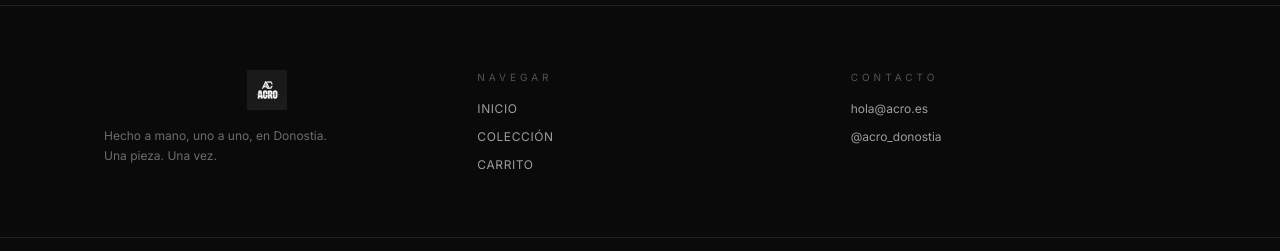
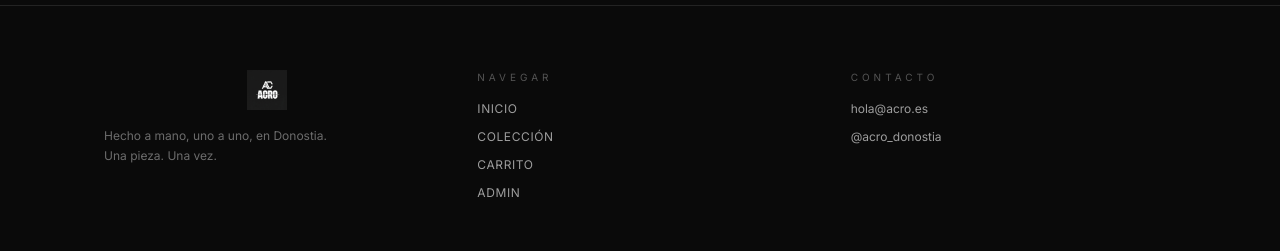
Before and after one commit to elsenoralexander/acro, a Next.js app: page / in a window 1280 px wide. Shown: the part 5710-5961 px from the top of the page. Built offline with nearby package versions, Linux system fonts and the light colour scheme.

Commit message:
feat: enlace Admin en footer bajo Carrito

```diff
--- a/src/components/Footer.tsx
+++ b/src/components/Footer.tsx
@@ -26,6 +26,7 @@ export function Footer() {
             { href: '/', label: 'Inicio' },
             { href: '/coleccion', label: 'Colección' },
             { href: '/carrito', label: 'Carrito' },
+            { href: '/admin', label: 'Admin' },
           ].map((l) => (
             <Link
               key={l.href}
```
